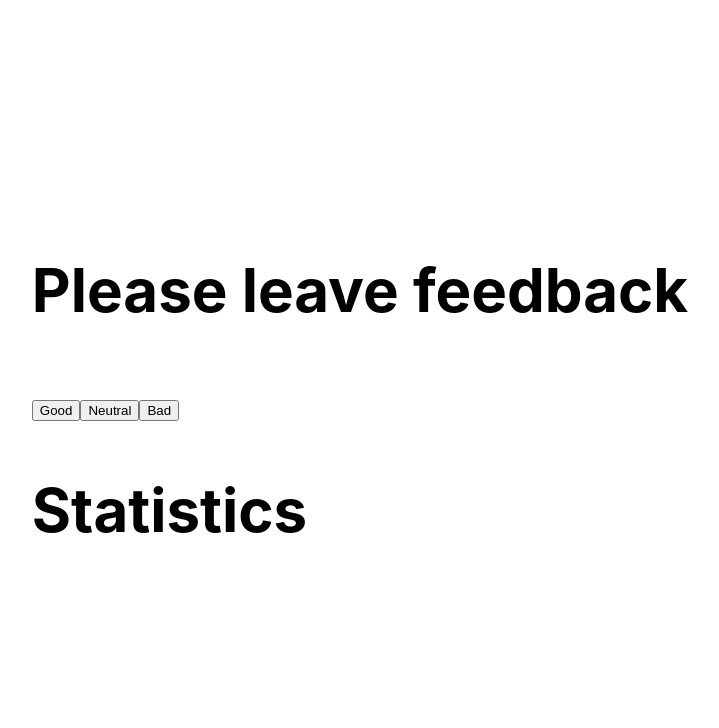
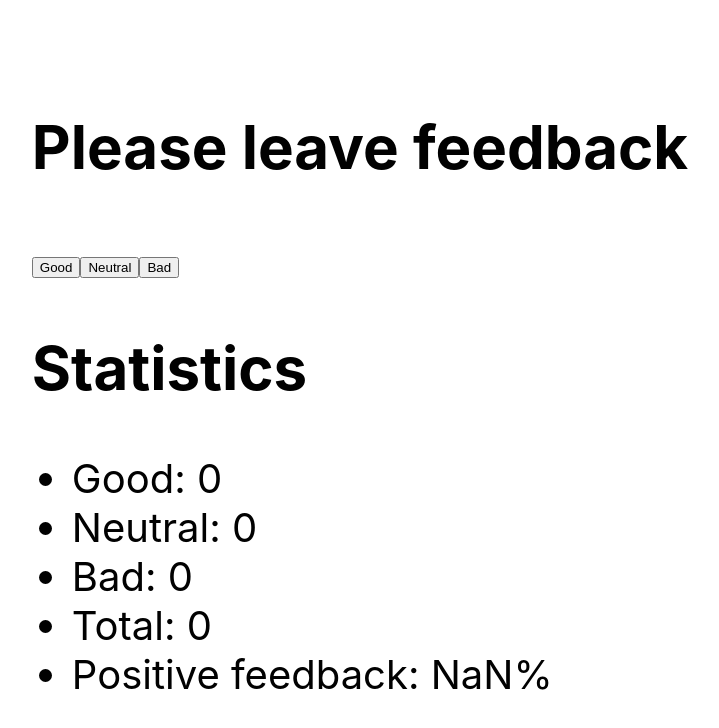
Before and after one commit to OlehKozubJS/goit-react-hw-02-feedback, a React (Create React App) app: page / in a window 1280 px wide. Shown: the top 728 px of the page, without its empty margins (280-999 px from the left). Built offline with nearby package versions, Linux system fonts and the light colour scheme.

Commit message:
Update Section.jsx

```diff
--- a/src/components/Section.jsx
+++ b/src/components/Section.jsx
@@ -46,7 +46,7 @@ export class Section extends Component {
         </div>
         <div>
             <h2>Statistics</h2>
-
+            <Statistics good={good} neutral={neutral} bad={bad} total={this.countTotalFeedback()} positivePercentage={this.countPositiveFeedbackPercentage()} />
         </div>
       </div>
     );
```
